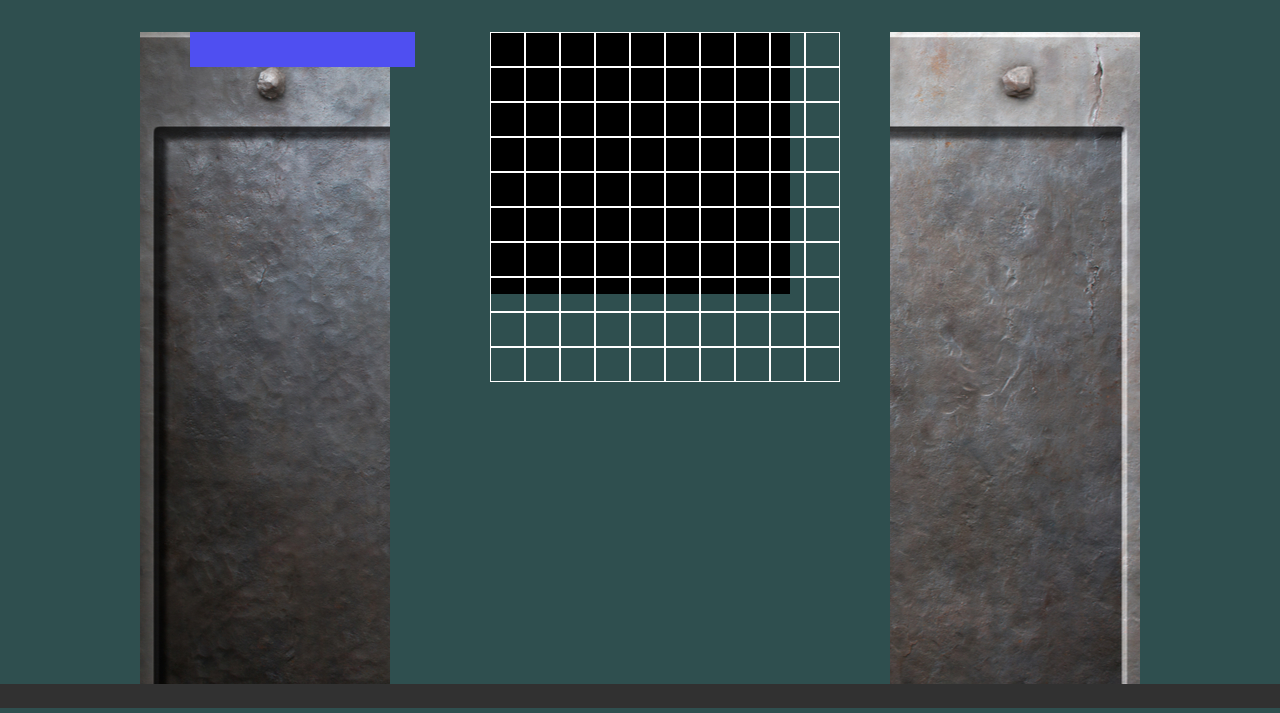
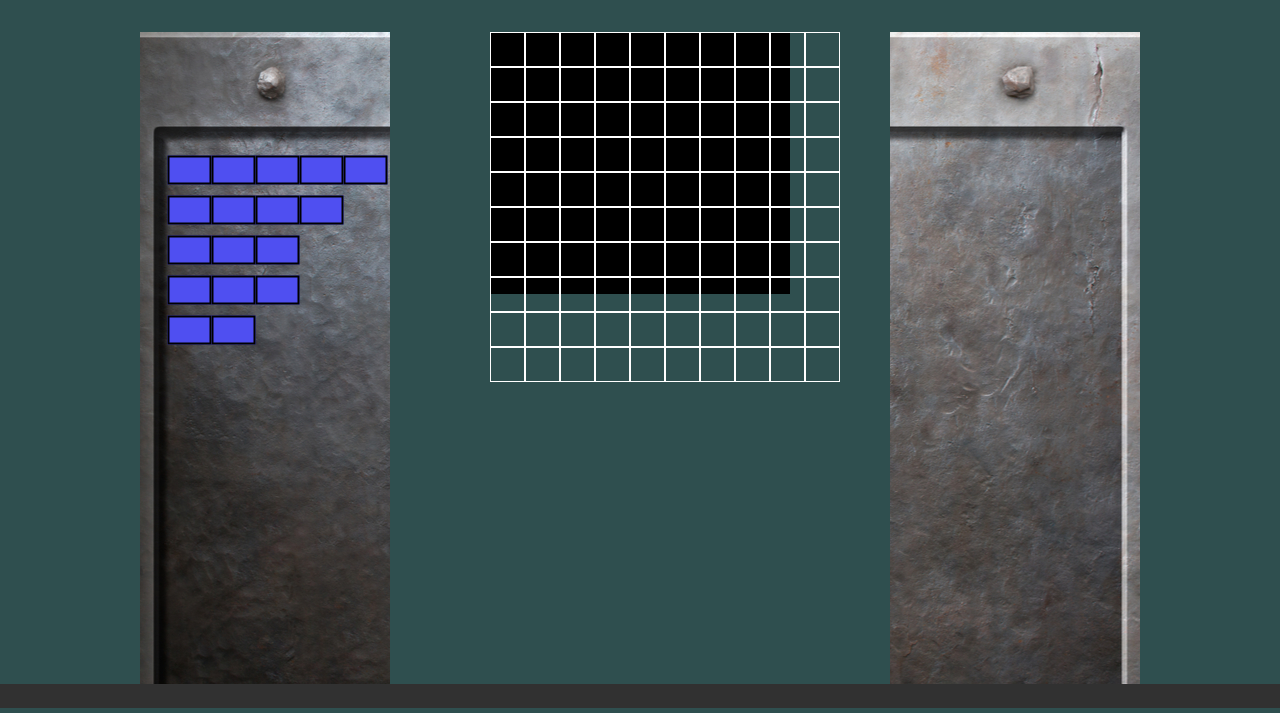
Before and after one commit to c0dezer019/Battleship, a plain HTML site: page index.html in a window 1280 px wide. Shown: the part 92-805 px from the top of the page. Drawn offline with Linux system fonts and the light colour scheme.

Commit message:
Added player ships to panel.

```diff
--- a/css/style.css
+++ b/css/style.css
@@ -100,13 +100,23 @@ section {
 }
 
 .shipPiece {
-    height: 7px;
-    width: 90%;
+    height: 40px;
+    width: 25px;
     position: relative;
-    left: 50px;
+    left: 35px;
+    top: 120px;
+    transform: rotate(-90deg);
+    -webkit-transform: rotate(-90deg);
+    -moz-transform: rotate(-90deg);
+    -ms-transform: rotate(-90deg);
+    -o-transform: rotate(-90deg);
+}
+.shipPiece:active {
+    background-color: red;
 }
 
 .healthPip {
+    border: 2px solid black;
     width: 100%;
     height: 100%;
     Display: block;
--- a/js/logistics.js
+++ b/js/logistics.js
@@ -104,21 +104,63 @@ const player = {
     "color": "rgb(79, 79, 241)",
 }
 
+const computer = {
+    "color": "red"
+}
+
 // Create the pieces
 
-window.addEventListener('DOMContentLoaded', function(){
     function playerDock () {
         const pPieces = document.getElementById('playerPieces');
+        const c = document.createElement('div');
+        pPieces.appendChild(c);
+        c.setAttribute('id', 'carrier');
+        c.setAttribute('class', 'shipPiece');
+        for (let i = 0; i < ships.carrier.size; i++){
+            const pip = document.createElement('span');
+            pip.style.backgroundColor = player.color;
+            pip.setAttribute('class','healthPip')
+            c.appendChild(pip);
+        }
         const bs = document.createElement('div');
         pPieces.appendChild(bs);
         bs.setAttribute('id', 'battleship');
         bs.setAttribute('class', 'shipPiece');
-        for (let i = 0; i <= ships.battleship.size; i++){
+        for (let i = 0; i < ships.battleship.size; i++){
             const pip = document.createElement('span');
             pip.style.backgroundColor = player.color;
             pip.setAttribute('class','healthPip')
             bs.appendChild(pip);
         }
+        const cr = document.createElement('div');
+        pPieces.appendChild(cr);
+        cr.setAttribute('id', 'battleship');
+        cr.setAttribute('class', 'shipPiece');
+        for (let i = 0; i < ships.cruiser.size; i++){
+            const pip = document.createElement('span');
+            pip.style.backgroundColor = player.color;
+            pip.setAttribute('class','healthPip')
+            cr.appendChild(pip);
+        }
+        const sub = document.createElement('div');
+        pPieces.appendChild(sub);
+        sub.setAttribute('id', 'battleship');
+        sub.setAttribute('class', 'shipPiece');
+        for (let i = 0; i < ships.submarine.size; i++){
+            const pip = document.createElement('span');
+            pip.style.backgroundColor = player.color;
+            pip.setAttribute('class','healthPip')
+            sub.appendChild(pip);
+        }
+        const des = document.createElement('div');
+        pPieces.appendChild(des);
+        des.setAttribute('id', 'battleship');
+        des.setAttribute('class', 'shipPiece');
+        for (let i = 0; i < ships.destroyer.size; i++){
+            const pip = document.createElement('span');
+            pip.style.backgroundColor = player.color;
+            pip.setAttribute('class','healthPip')
+            des.appendChild(pip);
+        }
     }
     playerDock();
-})
```
